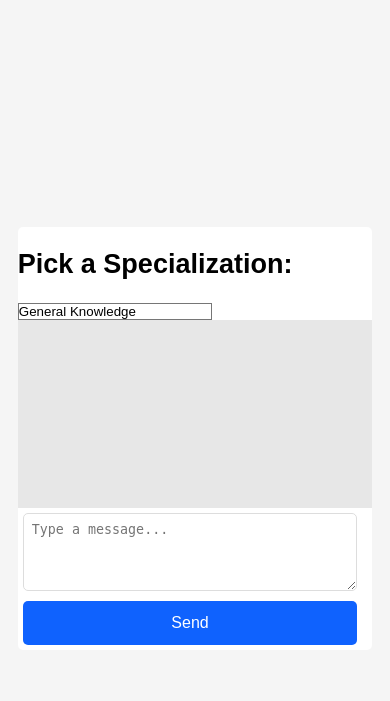
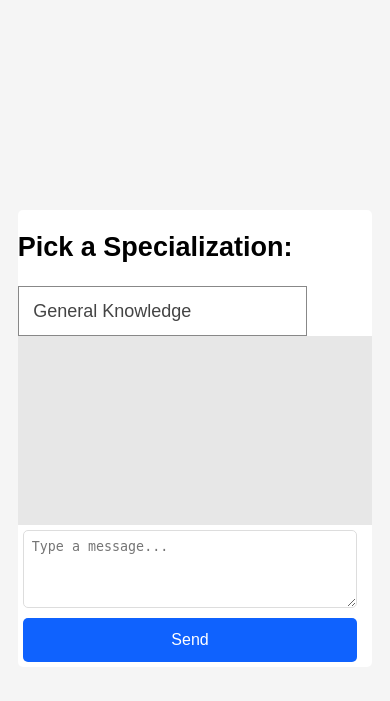
Before and after one commit to sagerock/Nov2023Chatbot, a Flask app: page / in a window 390 px wide. Shown: the top 701 px of the page. Run offline with Flask 2, Linux system fonts and the light colour scheme.

Commit message:
Update styles.css

```diff
--- a/static/styles.css
+++ b/static/styles.css
@@ -127,17 +127,21 @@ body {
   select {
     position: relative; /* Needed for absolute positioning of the pseudo-element */
     background: white;
+    border: 1px solid #888; /* Restores the border */
     -webkit-appearance: none; /* Removes the default arrow for iOS */
     -moz-appearance: none; /* Removes the default arrow for Firefox */
     appearance: none; /* Removes the default arrow */
-    padding-right: 30px; /* Adjust as needed based on the size of your pseudo-element */
+    padding: 0.8em 3em 0.8em 0.8em; /* Top, right, bottom, left padding */
+    font-size: 1em; /* Sets the font size inside the select */
+    color: #444; /* Sets the text color */
+    cursor: pointer; /* Changes the cursor to indicate it's clickable */
   }
 
   /* Style the select arrow using a pseudo-element */
   select::after {
     content: '▼'; /* Unicode down arrow character */
     position: absolute; /* Position it within the select */
-    right: 10px; /* Distance from the right, adjust as needed */
+    right: 1em; /* Distance from the right, aligned with padding */
     top: 50%; /* Center it vertically */
     transform: translateY(-50%); /* Align the center of the arrow with the center of the select box */
     pointer-events: none; /* This prevents the arrow from being clickable, which can interfere with the select box */
```
